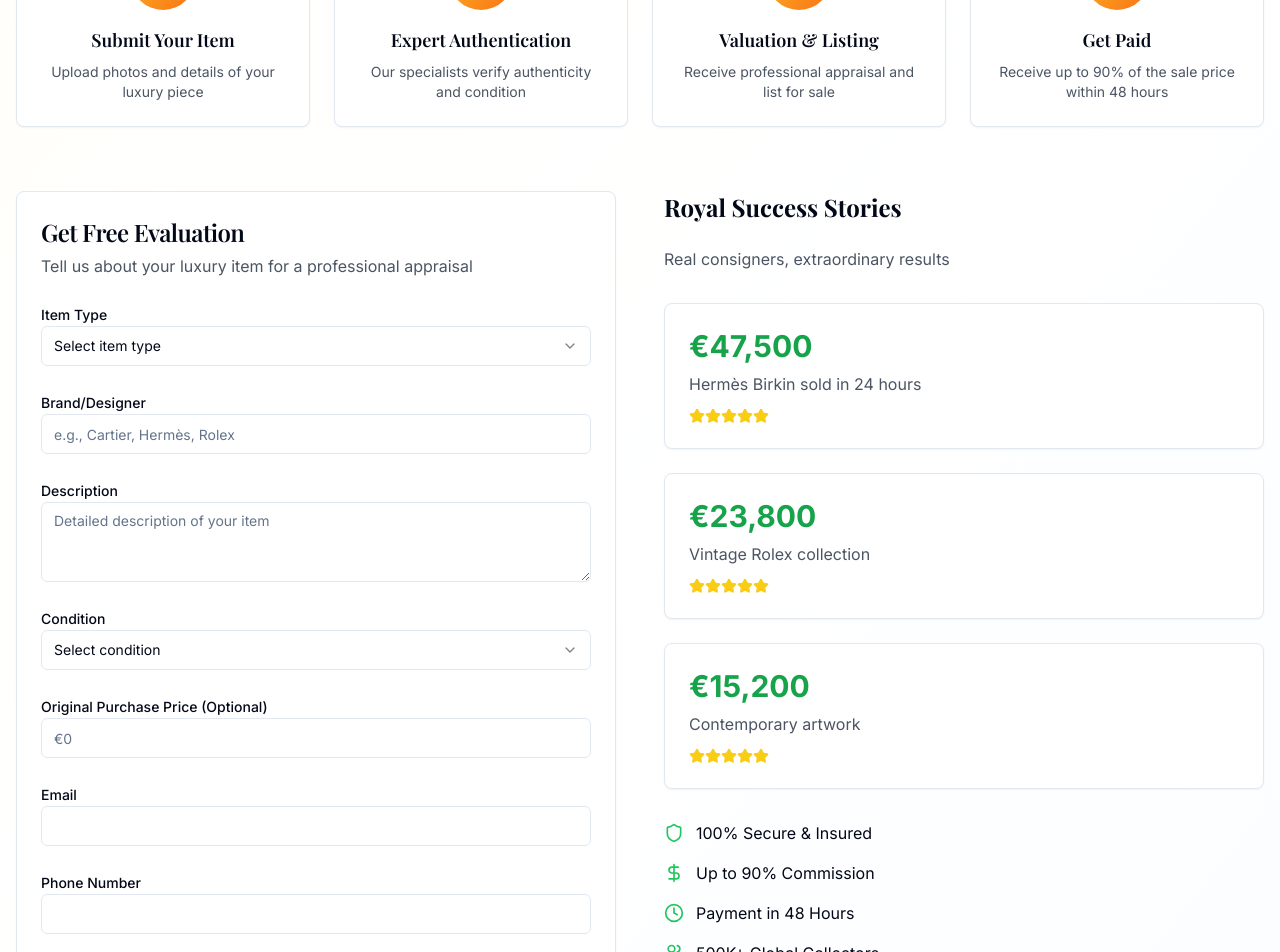
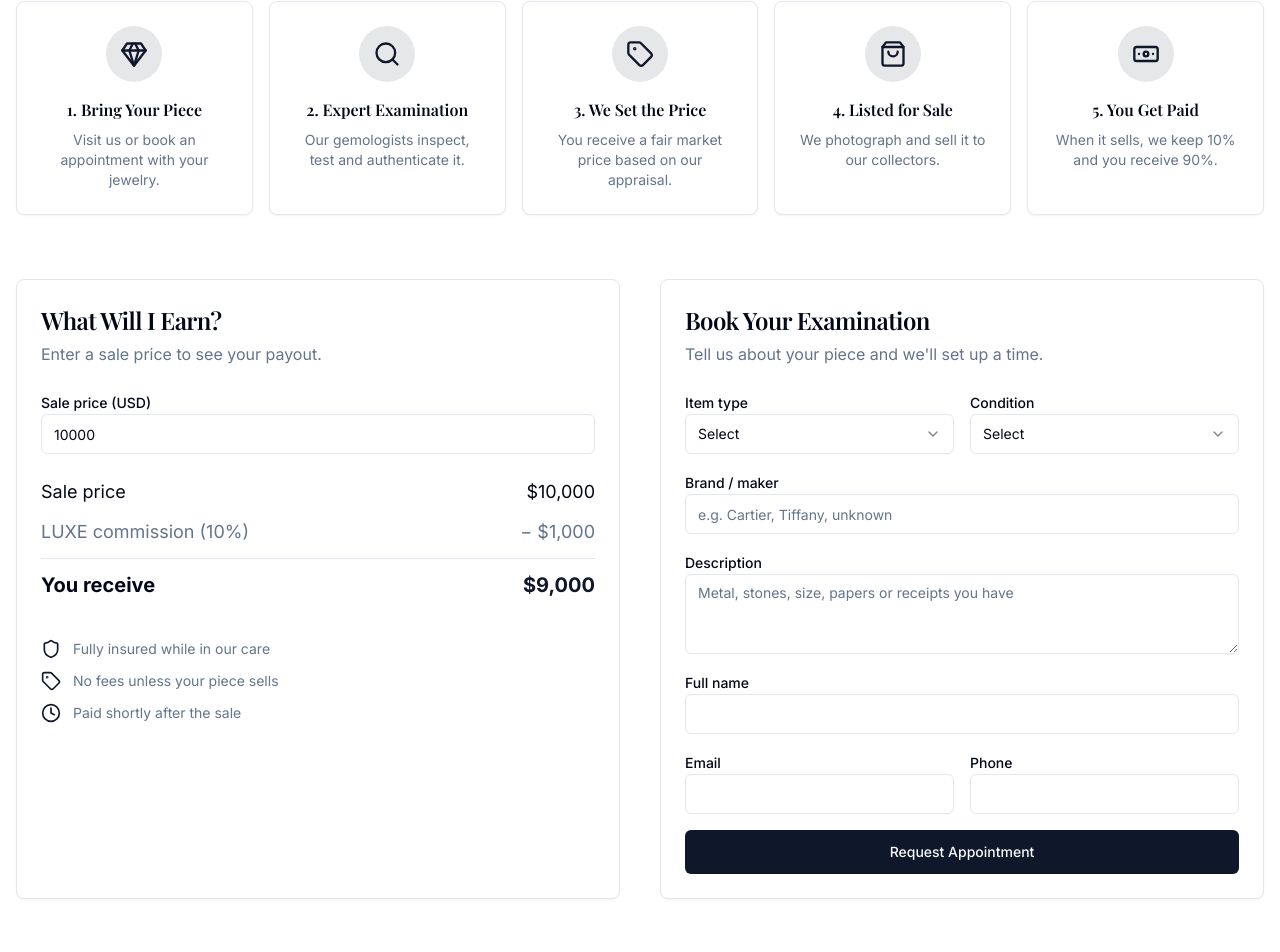
Before and after one commit to buzbuz55/gilded-haven-market, a React (Vite) app: page /consignment in a window 1280 px wide. Shown: the part 480-1432 px from the top of the page. Built offline with nearby package versions, Linux system fonts and the light colour scheme; a web font is replaced by a local one.

Commit message:
Changes
Co-authored-by: buzbuz55 <134641905+buzbuz55@users.noreply.github.com>

```diff
--- a/src/components/SellersSection.tsx
+++ b/src/components/SellersSection.tsx
@@ -7,8 +7,8 @@ const sellingPoints = [
   {
     icon: DollarSign,
     title: "Exceptional Valuations",
-    description: "Receive up to 90% of market value through our exclusive Maison Royale consignment program",
-    highlight: "Up to 90%"
+    description: "Bring us your jewelry — we examine it, price it and sell it. We keep only 10%; you receive 90% of the sale.",
+    highlight: "You keep 90%"
   },
   {
     icon: Shield,
--- a/src/pages/Consignment.tsx
+++ b/src/pages/Consignment.tsx
@@ -1,251 +1,160 @@
 import { useState } from "react";
-import { useNavigate } from "react-router-dom";
 import { Button } from "@/components/ui/button";
 import { Card, CardContent, CardHeader, CardTitle } from "@/components/ui/card";
 import { Input } from "@/components/ui/input";
 import { Label } from "@/components/ui/label";
 import { Textarea } from "@/components/ui/textarea";
 import { Select, SelectContent, SelectItem, SelectTrigger, SelectValue } from "@/components/ui/select";
-import { DollarSign, Shield, Clock, Users, Star, Upload, Check } from "lucide-react";
+import { Gem, Search, Tag, ShoppingBag, Banknote, Shield, Clock } from "lucide-react";
 import Header from "@/components/Header";
 import MobileNavigation from "@/components/MobileNavigation";
+import { toast } from "sonner";
 
-const consignmentSteps = [
-  {
-    icon: Upload,
-    title: "Submit Your Item",
-    description: "Upload photos and details of your luxury piece"
-  },
-  {
-    icon: Star,
-    title: "Expert Authentication",
-    description: "Our specialists verify authenticity and condition"
-  },
-  {
-    icon: DollarSign,
-    title: "Valuation & Listing",
-    description: "Receive professional appraisal and list for sale"
-  },
-  {
-    icon: Check,
-    title: "Get Paid",
-    description: "Receive up to 90% of the sale price within 48 hours"
-  }
+const COMMISSION = 0.1;
+const CONTACT_EMAIL = "hello@luxe.com";
+
+const steps = [
+  { icon: Gem, title: "1. Bring Your Piece", description: "Visit us or book an appointment with your jewelry." },
+  { icon: Search, title: "2. Expert Examination", description: "Our gemologists inspect, test and authenticate it." },
+  { icon: Tag, title: "3. We Set the Price", description: "You receive a fair market price based on our appraisal." },
+  { icon: ShoppingBag, title: "4. Listed for Sale", description: "We photograph and sell it to our collectors." },
+  { icon: Banknote, title: "5. You Get Paid", description: "When it sells, we keep 10% and you receive 90%." },
 ];
 
-const successStories = [
-  {
-    amount: "€47,500",
-    item: "Hermès Birkin sold in 24 hours",
-    rating: 5
-  },
-  {
-    amount: "€23,800",
-    item: "Vintage Rolex collection",
-    rating: 5
-  },
-  {
-    amount: "€15,200",
-    item: "Contemporary artwork",
-    rating: 5
-  }
-];
+const fmt = (n: number) => n.toLocaleString("en-US", { style: "currency", currency: "USD", maximumFractionDigits: 0 });
 
 const Consignment = () => {
-  const navigate = useNavigate();
-  const [formData, setFormData] = useState({
-    itemType: "",
-    brand: "",
-    description: "",
-    condition: "",
-    purchasePrice: "",
-    email: "",
-    phone: ""
-  });
+  const [salePrice, setSalePrice] = useState("10000");
+  const [form, setForm] = useState({ itemType: "", brand: "", description: "", condition: "", name: "", email: "", phone: "" });
+  const price = Math.max(0, Number(salePrice.replace(/[^0-9.]/g, "")) || 0);
 
   const handleSubmit = (e: React.FormEvent) => {
     e.preventDefault();
-    // Handle form submission
-    alert("Thank you! We'll contact you within 24 hours for a free evaluation.");
-    navigate("/");
+    const body = `Name: ${form.name}\nEmail: ${form.email}\nPhone: ${form.phone}\nItem: ${form.itemType}\nBrand: ${form.brand}\nCondition: ${form.condition}\n\n${form.description}`;
+    window.location.href = `mailto:${CONTACT_EMAIL}?subject=${encodeURIComponent("Consignment appointment request")}&body=${encodeURIComponent(body)}`;
+    toast.success("Thank you! We'll contact you within 24 hours to book your examination.");
   };
 
+  const set = (k: keyof typeof form) => (v: string) => setForm({ ...form, [k]: v });
+
   return (
-    <div className="min-h-screen bg-gradient-to-br from-amber-50/30 via-white to-blue-50/20">
+    <div className="min-h-screen bg-background">
       <Header />
+      <main className="max-w-7xl mx-auto px-4 py-10 pb-24">
+        <section className="text-center mb-16">
+          <p className="text-sm tracking-[0.3em] text-primary mb-3">JEWELRY CONSIGNMENT</p>
+          <h1 className="font-playfair text-4xl md:text-5xl font-bold text-foreground mb-6">
+            Bring Us Your Jewelry. We Sell It. You Keep 90%.
+          </h1>
+          <p className="text-lg text-muted-foreground max-w-3xl mx-auto mb-8">
+            Our experts examine your piece, give you a price, and list it for sale. You pay nothing up front —
+            we only take a 10% commission when it sells.
+          </p>
+          <Button size="lg" onClick={() => document.getElementById("book")?.scrollIntoView({ behavior: "smooth" })}>
+            Book a Free Examination
+          </Button>
+        </section>
 
-      <main className="max-w-7xl mx-auto px-4 py-8">
-        {/* Hero Section */}
-        <div className="text-center mb-16">
-          <h1 className="font-playfair text-4xl md:text-5xl font-bold text-gray-900 mb-6">
-            Transform Treasures into Fortune
-          </h1>
-          <p className="text-xl text-gray-600 max-w-3xl mx-auto mb-8">
-            Join the most prestigious luxury consignment house, where extraordinary pieces meet their destined collectors.
-            From authentication to swift payment, we orchestrate every detail with imperial precision.
-          </p>
+        <section className="mb-16">
+          <h2 className="font-playfair text-3xl font-bold text-center mb-10">How It Works</h2>
+          <div className="grid grid-cols-1 sm:grid-cols-2 lg:grid-cols-5 gap-4">
+            {steps.map((s) => (
+              <Card key={s.title} className="p-6 text-center">
+                <div className="w-14 h-14 rounded-full bg-primary/10 flex items-center justify-center mx-auto mb-4">
+                  <s.icon className="w-7 h-7 text-primary" />
                 </div>
-
-        {/* How It Works */}
-        <div className="mb-16">
-          <h2 className="font-playfair text-3xl font-bold text-center mb-12">How Consignment Works</h2>
-          <div className="grid grid-cols-1 md:grid-cols-2 lg:grid-cols-4 gap-6">
-            {consignmentSteps.map((step, index) => (
-              <Card key={index} className="text-center p-6 hover:shadow-lg transition-shadow">
-                <div className="w-16 h-16 bg-gradient-to-br from-amber-400 to-orange-500 rounded-full flex items-center justify-center mx-auto mb-4">
-                  <step.icon className="w-8 h-8 text-white" />
-                </div>
-                <h3 className="font-semibold text-lg mb-2">{step.title}</h3>
-                <p className="text-gray-600 text-sm">{step.description}</p>
+                <h3 className="font-semibold mb-2">{s.title}</h3>
+                <p className="text-sm text-muted-foreground">{s.description}</p>
               </Card>
             ))}
           </div>
-        </div>
+        </section>
 
-        {/* Consignment Form */}
-        <div className="grid grid-cols-1 lg:grid-cols-2 gap-12 mb-16">
+        <section className="grid grid-cols-1 lg:grid-cols-2 gap-10 mb-16">
           <Card>
             <CardHeader>
-              <CardTitle className="font-playfair text-2xl">Get Free Evaluation</CardTitle>
-              <p className="text-gray-600">Tell us about your luxury item for a professional appraisal</p>
+              <CardTitle className="font-playfair text-2xl">What Will I Earn?</CardTitle>
+              <p className="text-muted-foreground">Enter a sale price to see your payout.</p>
+            </CardHeader>
+            <CardContent className="space-y-6">
+              <div>
+                <Label htmlFor="salePrice">Sale price (USD)</Label>
+                <Input id="salePrice" inputMode="numeric" value={salePrice} onChange={(e) => setSalePrice(e.target.value)} />
+              </div>
+              <div className="space-y-3 text-lg">
+                <div className="flex justify-between"><span>Sale price</span><span>{fmt(price)}</span></div>
+                <div className="flex justify-between text-muted-foreground"><span>LUXE commission (10%)</span><span>− {fmt(price * COMMISSION)}</span></div>
+                <div className="flex justify-between border-t border-border pt-3 font-bold text-xl">
+                  <span>You receive</span><span className="text-primary">{fmt(price * (1 - COMMISSION))}</span>
+                </div>
+              </div>
+              <div className="space-y-3 pt-4 text-sm text-muted-foreground">
+                <div className="flex items-center gap-3"><Shield className="w-5 h-5 text-primary" />Fully insured while in our care</div>
+                <div className="flex items-center gap-3"><Tag className="w-5 h-5 text-primary" />No fees unless your piece sells</div>
+                <div className="flex items-center gap-3"><Clock className="w-5 h-5 text-primary" />Paid shortly after the sale</div>
+              </div>
+            </CardContent>
+          </Card>
+
+          <Card id="book">
+            <CardHeader>
+              <CardTitle className="font-playfair text-2xl">Book Your Examination</CardTitle>
+              <p className="text-muted-foreground">Tell us about your piece and we'll set up a time.</p>
             </CardHeader>
             <CardContent>
-              <form onSubmit={handleSubmit} className="space-y-6">
+              <form onSubmit={handleSubmit} className="space-y-4">
+                <div className="grid sm:grid-cols-2 gap-4">
                   <div>
-                  <Label htmlFor="itemType">Item Type</Label>
-                  <Select value={formData.itemType} onValueChange={(value) => setFormData({...formData, itemType: value})}>
-                    <SelectTrigger>
-                      <SelectValue placeholder="Select item type" />
-                    </SelectTrigger>
+                    <Label>Item type</Label>
+                    <Select value={form.itemType} onValueChange={set("itemType")}>
+                      <SelectTrigger><SelectValue placeholder="Select" /></SelectTrigger>
                       <SelectContent>
-                      <SelectItem value="jewelry">Jewelry</SelectItem>
-                      <SelectItem value="watches">Watches</SelectItem>
-                      <SelectItem value="handbags">Handbags</SelectItem>
-                      <SelectItem value="art">Art</SelectItem>
-                      <SelectItem value="furniture">Furniture</SelectItem>
-                      <SelectItem value="other">Other</SelectItem>
+                        {["Ring", "Necklace", "Bracelet", "Earrings", "Watch", "Brooch", "Other"].map((t) => (
+                          <SelectItem key={t} value={t}>{t}</SelectItem>
+                        ))}
                       </SelectContent>
                     </Select>
                   </div>
-
                   <div>
-                  <Label htmlFor="brand">Brand/Designer</Label>
-                  <Input
-                    id="brand"
-                    value={formData.brand}
-                    onChange={(e) => setFormData({...formData, brand: e.target.value})}
-                    placeholder="e.g., Cartier, Hermès, Rolex"
-                    required
-                  />
-                </div>
-
-                <div>
-                  <Label htmlFor="description">Description</Label>
-                  <Textarea
-                    id="description"
-                    value={formData.description}
-                    onChange={(e) => setFormData({...formData, description: e.target.value})}
-                    placeholder="Detailed description of your item"
-                    required
-                  />
-                </div>
-
-                <div>
-                  <Label htmlFor="condition">Condition</Label>
-                  <Select value={formData.condition} onValueChange={(value) => setFormData({...formData, condition: value})}>
-                    <SelectTrigger>
-                      <SelectValue placeholder="Select condition" />
-                    </SelectTrigger>
+                    <Label>Condition</Label>
+                    <Select value={form.condition} onValueChange={set("condition")}>
+                      <SelectTrigger><SelectValue placeholder="Select" /></SelectTrigger>
                       <SelectContent>
-                      <SelectItem value="mint">Mint/New</SelectItem>
-                      <SelectItem value="excellent">Excellent</SelectItem>
-                      <SelectItem value="very-good">Very Good</SelectItem>
-                      <SelectItem value="good">Good</SelectItem>
-                      <SelectItem value="fair">Fair</SelectItem>
+                        {["Like new", "Excellent", "Good", "Needs repair"].map((t) => (
+                          <SelectItem key={t} value={t}>{t}</SelectItem>
+                        ))}
                       </SelectContent>
                     </Select>
                   </div>
-
+                </div>
                 <div>
-                  <Label htmlFor="purchasePrice">Original Purchase Price (Optional)</Label>
-                  <Input
-                    id="purchasePrice"
-                    value={formData.purchasePrice}
-                    onChange={(e) => setFormData({...formData, purchasePrice: e.target.value})}
-                    placeholder="€0"
-                  />
+                  <Label htmlFor="brand">Brand / maker</Label>
+                  <Input id="brand" maxLength={200} value={form.brand} onChange={(e) => set("brand")(e.target.value)} placeholder="e.g. Cartier, Tiffany, unknown" required />
                 </div>
-
+                <div>
+                  <Label htmlFor="desc">Description</Label>
+                  <Textarea id="desc" maxLength={2000} value={form.description} onChange={(e) => set("description")(e.target.value)} placeholder="Metal, stones, size, papers or receipts you have" required />
+                </div>
+                <div>
+                  <Label htmlFor="name">Full name</Label>
+                  <Input id="name" maxLength={200} value={form.name} onChange={(e) => set("name")(e.target.value)} required />
+                </div>
+                <div className="grid sm:grid-cols-2 gap-4">
                   <div>
                     <Label htmlFor="email">Email</Label>
-                  <Input
-                    id="email"
-                    type="email"
-                    value={formData.email}
-                    onChange={(e) => setFormData({...formData, email: e.target.value})}
-                    required
-                  />
+                    <Input id="email" type="email" maxLength={255} value={form.email} onChange={(e) => set("email")(e.target.value)} required />
                   </div>
-
                   <div>
-                  <Label htmlFor="phone">Phone Number</Label>
-                  <Input
-                    id="phone"
-                    value={formData.phone}
-                    onChange={(e) => setFormData({...formData, phone: e.target.value})}
-                    required
-                  />
+                    <Label htmlFor="phone">Phone</Label>
+                    <Input id="phone" maxLength={50} value={form.phone} onChange={(e) => set("phone")(e.target.value)} required />
                   </div>
-
-                <Button type="submit" className="w-full bg-gray-900 hover:bg-gray-800 text-white py-3">
-                  GET FREE EVALUATION
-                </Button>
+                </div>
+                <Button type="submit" className="w-full" size="lg">Request Appointment</Button>
               </form>
             </CardContent>
           </Card>
-
-          {/* Success Stories */}
-          <div>
-            <h3 className="font-playfair text-2xl font-bold mb-6">Royal Success Stories</h3>
-            <p className="text-gray-600 mb-8">Real consigners, extraordinary results</p>
-
-            <div className="space-y-6">
-              {successStories.map((story, index) => (
-                <Card key={index} className="p-6">
-                  <div className="text-3xl font-bold text-green-600 mb-2">{story.amount}</div>
-                  <p className="text-gray-600 mb-3">{story.item}</p>
-                  <div className="flex text-yellow-400">
-                    {[...Array(story.rating)].map((_, i) => (
-                      <Star key={i} className="w-4 h-4 fill-current" />
-                    ))}
-                  </div>
-                </Card>
-              ))}
-            </div>
-
-            {/* Benefits */}
-            <div className="mt-8 space-y-4">
-              <div className="flex items-center">
-                <Shield className="w-5 h-5 text-green-500 mr-3" />
-                <span>100% Secure & Insured</span>
-              </div>
-              <div className="flex items-center">
-                <DollarSign className="w-5 h-5 text-green-500 mr-3" />
-                <span>Up to 90% Commission</span>
-              </div>
-              <div className="flex items-center">
-                <Clock className="w-5 h-5 text-green-500 mr-3" />
-                <span>Payment in 48 Hours</span>
-              </div>
-              <div className="flex items-center">
-                <Users className="w-5 h-5 text-green-500 mr-3" />
-                <span>500K+ Global Collectors</span>
-              </div>
-            </div>
-          </div>
-        </div>
+        </section>
       </main>
-
       <MobileNavigation />
     </div>
   );
```
Lines whose indentation alone changed are shown as unchanged.
